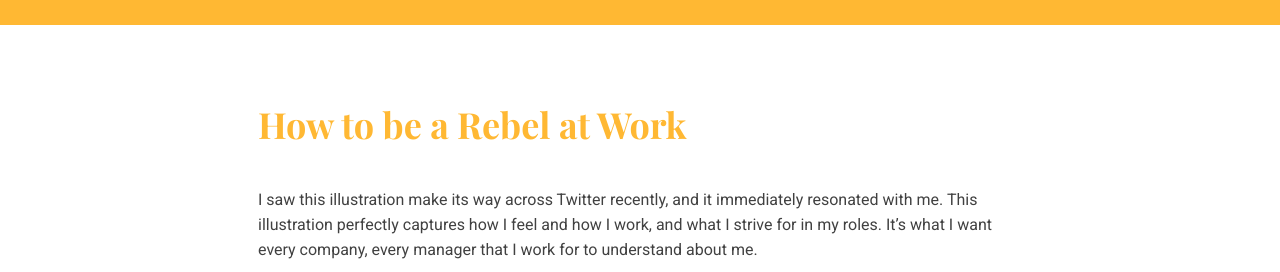
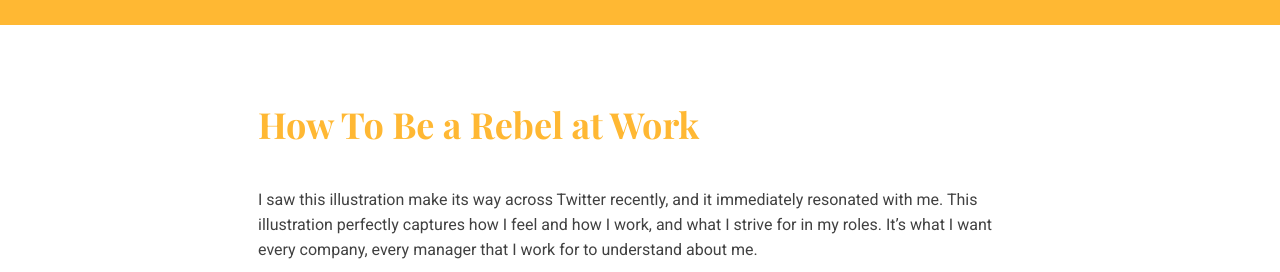
Before and after one commit to angelariggs/angelariggs.github.io, a Jekyll site: the page built from _posts/2018-06-07-rebels-at-work.md, in a window 1280 px wide. Shown: the part 175-447 px from the top of the page. Built offline with Jekyll 4.4.1, drawn with Linux system fonts in a browser that asks for light colours; some web fonts are replaced; comment, search, counter and statistics services are not loaded.

```diff
--- a/_posts/2018-06-07-rebels-at-work.md
+++ b/_posts/2018-06-07-rebels-at-work.md
@@ -1,6 +1,6 @@
 ---
 layout: post
-title:  "How to be a Rebel at Work"
+title:  "How To Be a Rebel at Work"
 date:   2018-06-07
 permalink: /blog/how-to-be-a-rebel-at-work
 comments: true
```
